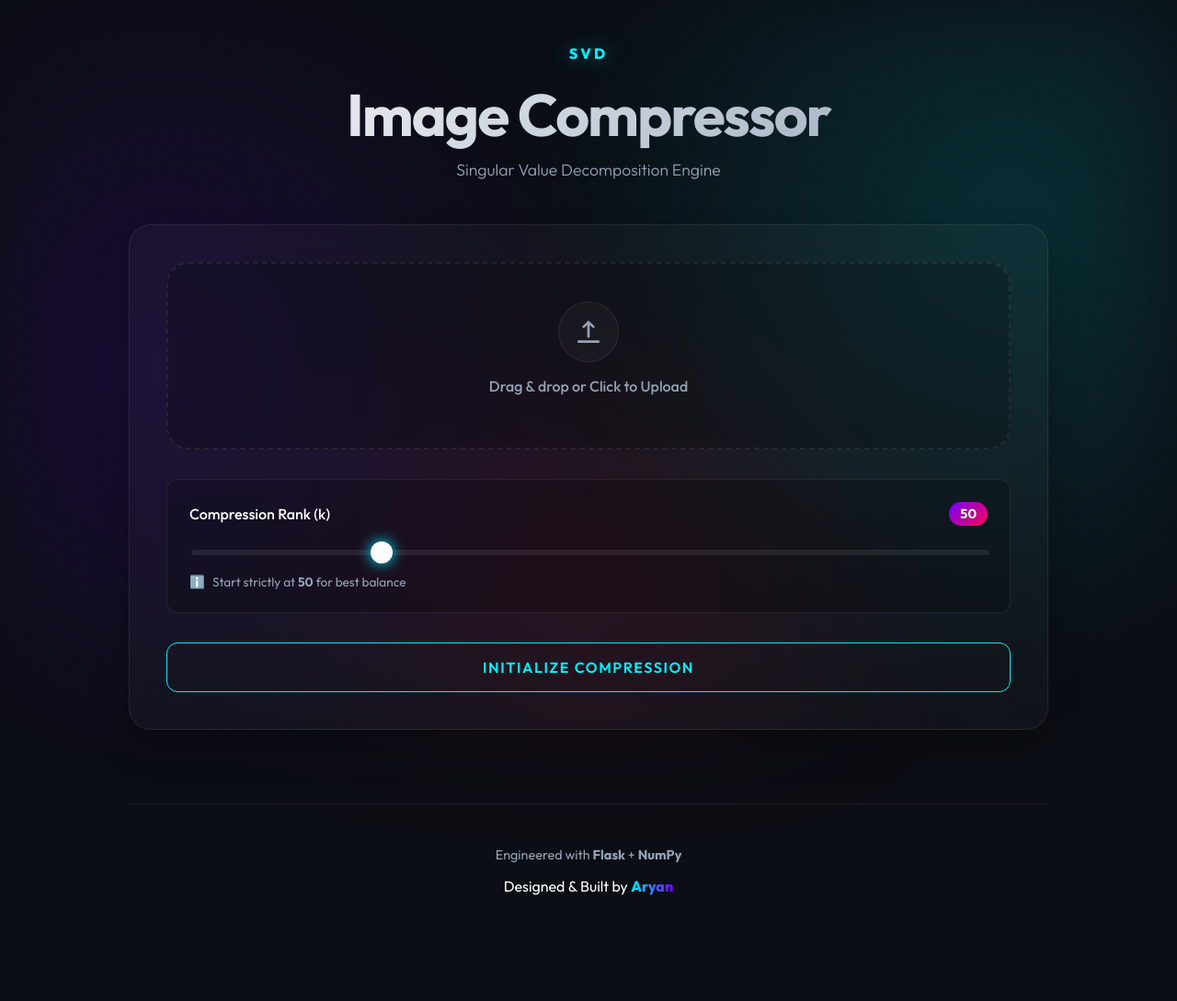
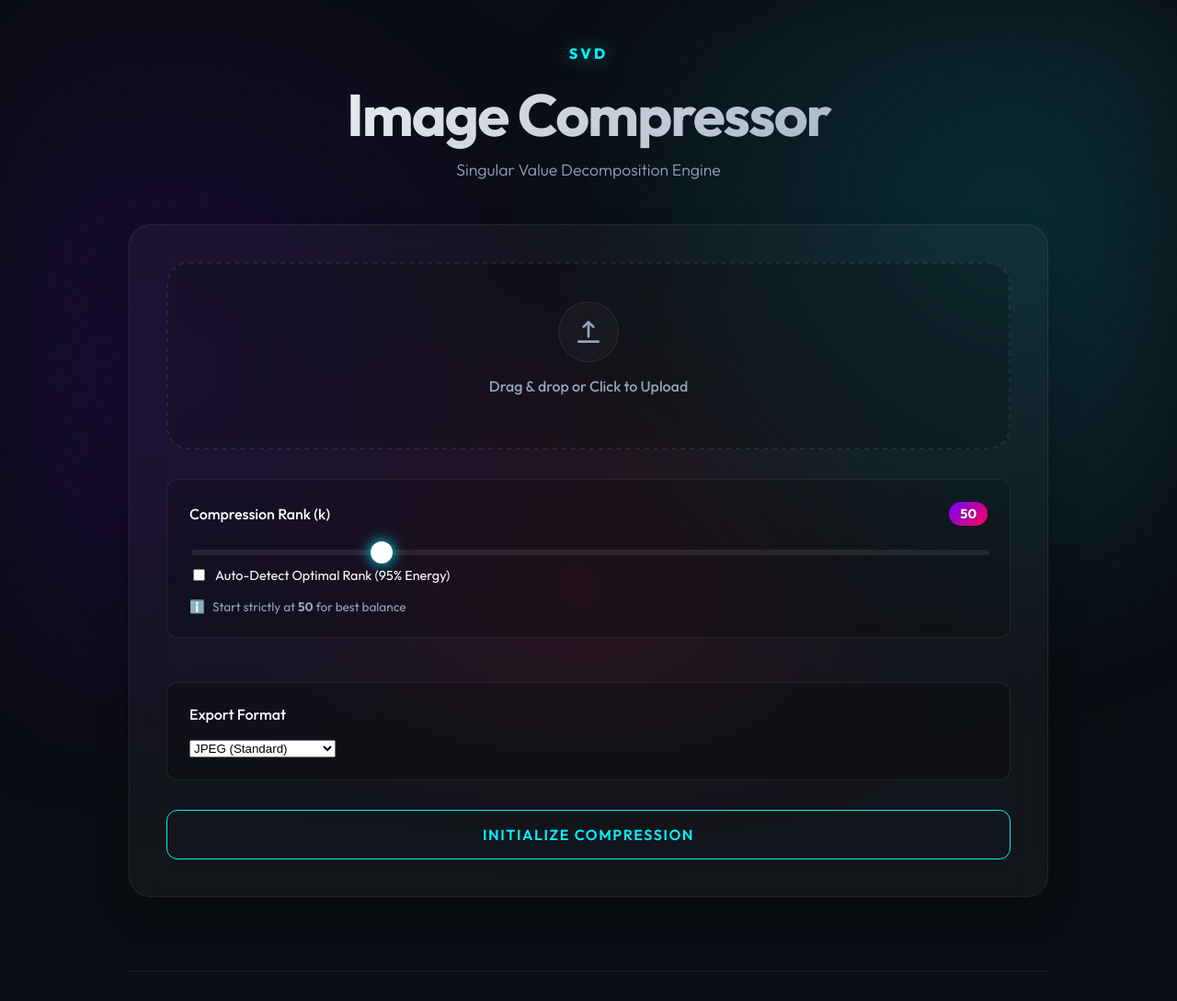
Before and after one commit to Aryan1337x/Image-Compressor, a Flask app: page / in a window 1280 px wide. Shown: the top 1089 px of the page at 92% size. Before the commit the page ends 974 px from the top, so only its background shows below. Run offline with Flask 3, Linux system fonts and the light colour scheme.

Commit message:
Added Dropdown menu for image export.
index.html : Added the dropdown menu inside the form so users can pick the format.
app.py : Updated the route to read the selected format and use it when
generating the output.
compression.py : Modified to handle file extension and skip size
optimization for png format.

```diff
--- a/app.py
+++ b/app.py
@@ -17,10 +17,6 @@ app.config['OUTPUT_FOLDER'] = OUTPUT_FOLDER
 app.config['MAX_CONTENT_LENGTH'] = 16 * 1024 * 1024
 
 def cleanup_old_files(folder: str, age_limit: int = 1800):
-    """
-    Deletes files in the specified folder that are older than age_limit (in seconds).
-    Default age_limit is 1800 seconds (30 minutes).
-    """
     try:
         current_time = time.time()
         for filename in os.listdir(folder):
@@ -45,7 +41,6 @@ def format_size(size_bytes: int) -> str:
 
 @app.route('/', methods=['GET', 'POST'])
 def index():
-    # Trigger cleanup on each access (simple approach)
     cleanup_old_files(app.config['UPLOAD_FOLDER'])
     cleanup_old_files(app.config['OUTPUT_FOLDER'])
 
@@ -58,15 +53,25 @@ def index():
         if file.filename == '':
             return render_template('index.html', error='No selected file')
 
-        try:
-            k = int(request.form.get('k', 50))
-        except ValueError:
-            k = 50
+        use_auto_k = 'use_auto_k' in request.form
+
+        if use_auto_k:
+            k = 'auto'
+        else:
+            try:
+                k = int(request.form.get('k', 50))
+            except ValueError:
+                k = 50
+
+        requested_format = request.form.get('format', 'jpg')
+        if requested_format not in ['jpg', 'png', 'webp']:
+            requested_format = 'jpg'
 
         filename, file_path = save_uploaded_file(file, app.config['UPLOAD_FOLDER'])
 
         if filename:
-            output_filename = f"compressed_k{k}_{filename}"
+            original_name_no_ext = os.path.splitext(filename)[0]
+            output_filename = f"compressed_k{k}_{original_name_no_ext}.{requested_format}"
             output_path = os.path.join(app.config['OUTPUT_FOLDER'], output_filename)
 
             stats = compress_image(file_path, k, output_path)
@@ -79,13 +84,14 @@ def index():
                                        original_image=url_for('static', filename=f'uploads/{filename}'),
                                        compressed_image=url_for('static', filename=f'outputs/{output_filename}'),
                                        stats=stats,
-                                       k_value=k)
+                                       k_value=k,
+                                       format=requested_format)
             else:
                  return render_template('index.html', error='Error processing image')
         else:
             return render_template('index.html', error='File type not allowed')
 
-    return render_template('index.html', k_value=50)
+    return render_template('index.html', k_value=50, format='jpg')
 
 if __name__ == '__main__':
     app.run(debug=True)
--- a/templates/index.html
+++ b/templates/index.html
@@ -49,18 +49,41 @@
                 <div class="control-group">
                     <div class="range-header">
                         <label>Compression Rank (k)</label>
-                        <span class="k-value-badge" id="k-value-display">{{ k_value or 50 }}</span>
+                        <span class="k-value-badge" id="k-value-display">{{ k_value if k_value != 'auto' else 'Auto'
+                            }}</span>
                     </div>
 
                     <div class="slider-container">
-                        <input type="range" name="k" min="5" max="200" value="{{ k_value or 50 }}"
-                            oninput="updateKValue(this.value)">
+                        <input type="range" name="k" id="k-slider" min="5" max="200"
+                            value="{{ k_value if k_value != 'auto' else 50 }}" oninput="updateKValue(this.value)">
                         <div class="slider-track-fill"></div>
+                    </div>
+
+                    <div class="checkbox-group"
+                        style="margin-top: 0.5rem; display: flex; align-items: center; gap: 8px;">
+                        <input type="checkbox" name="use_auto_k" id="auto-k-check" onchange="toggleAutoK(this)">
+                        <label for="auto-k-check" style="font-size: 0.9rem; cursor: pointer;">
+                            Auto-Detect Optimal Rank (95% Energy)
+                        </label>
                     </div>
 
                     <div class="info-pill">
                         <span class="info-icon">ℹ️</span>
                         <span>Start strictly at <strong>50</strong> for best balance</span>
+                    </div>
+                </div>
+
+                <div class="control-group" style="margin-top: 1rem;">
+                    <div class="range-header">
+                        <label>Export Format</label>
+                    </div>
+                    <div class="select-wrapper">
+                        <select name="format" class="format-select">
+                            <option value="jpg" {% if format=='jpg' %}selected{% endif %}>JPEG (Standard)</option>
+                            <option value="png" {% if format=='png' %}selected{% endif %}>PNG (Lossless)</option>
+                            <option value="webp" {% if format=='webp' %}selected{% endif %}>WebP (High Efficiency)
+                            </option>
+                        </select>
                     </div>
                 </div>
 
@@ -74,7 +97,6 @@
         {% if stats %}
         <div class="results-section glass-panel">
             <div class="comparison-grid">
-                <!-- Original -->
                 <div class="image-wrapper original">
                     <div class="image-header">
                         <span class="label">Input Source</span>
@@ -85,7 +107,6 @@
                     </div>
                 </div>
 
-                <!-- Compressed -->
                 <div class="image-wrapper compressed">
                     <div class="image-header">
                         <span class="label">SVD Output</span>
@@ -113,6 +134,10 @@
                 <div class="metric-card">
                     <span class="metric-label">Rank Used</span>
                     <span class="metric-value">k={{ stats.k }}</span>
+                </div>
+                <div class="metric-card">
+                    <span class="metric-label">Recommended</span>
+                    <span class="metric-value discount">k={{ stats.recommended_k }}</span>
                 </div>
             </div>
 
@@ -148,6 +173,27 @@
 
         function updateKValue(val) {
             document.getElementById('k-value-display').innerText = val;
+            // Uncheck auto if manual slider is moved
+            const autoCheck = document.getElementById('auto-k-check');
+            if (autoCheck.checked) {
+                autoCheck.checked = false;
+                toggleAutoK(autoCheck);
+            }
+        }
+
+        function toggleAutoK(checkbox) {
+            const slider = document.getElementById('k-slider');
+            const display = document.getElementById('k-value-display');
+
+            if (checkbox.checked) {
+                slider.disabled = true;
+                slider.style.opacity = '0.5';
+                display.innerText = "Auto";
+            } else {
+                slider.disabled = false;
+                slider.style.opacity = '1';
+                display.innerText = slider.value;
+            }
         }
 
 
```
Also changed, not shown: compression.py (+54 -33 lines).
